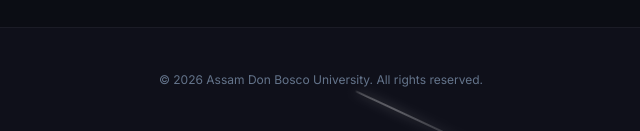
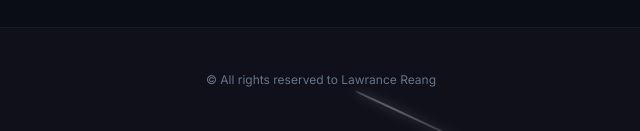
Before and after one commit to lawwReang/ADBU_day_order_system, a website: page public/index.html in a window 1280 px wide. Shown: the part 669-800 px from the top of the page, 319-959 px from the left. Drawn offline with Linux system fonts and the light colour scheme.

Commit message:
footer changed

```diff
--- a/public/index.html
+++ b/public/index.html
@@ -133,7 +133,7 @@
     </main>
 
     <footer>
-        <p>&copy; 2026 Assam Don Bosco University. All rights reserved.</p>
+        <p>&copy; All rights reserved to Lawrance Reang</p>
     </footer>
 
     <script src="script.js"></script>
```
